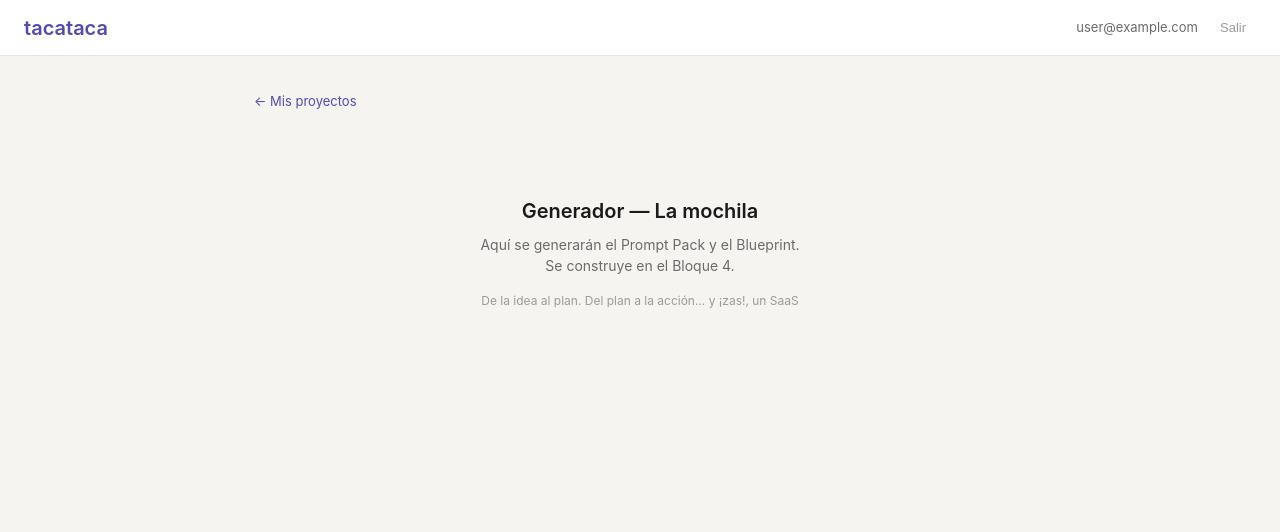
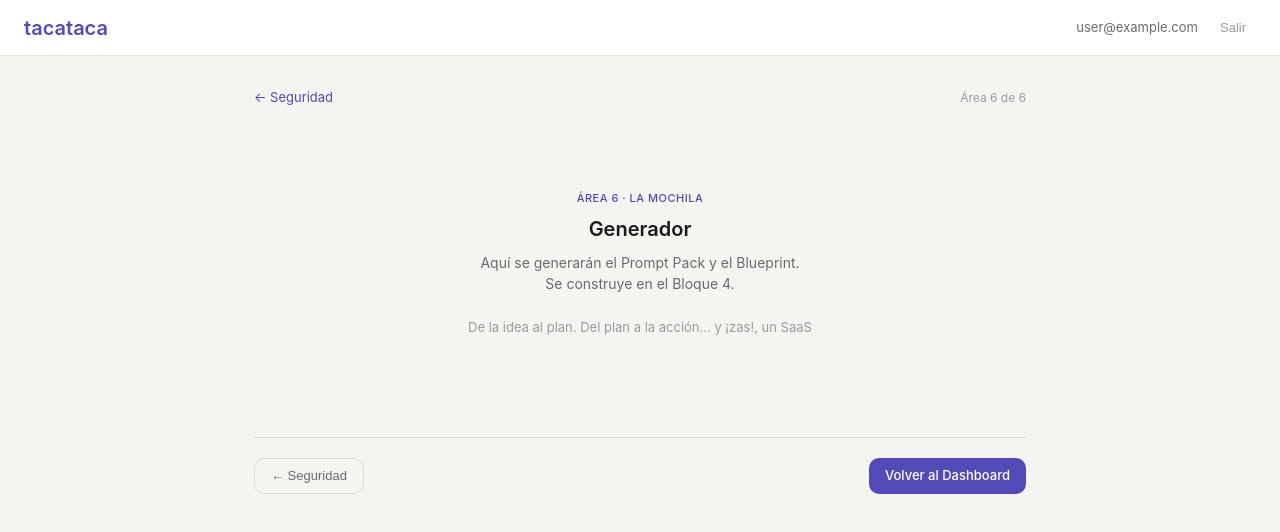
Before and after one commit to FGQ98/TACATACA, a React (Vite) app: page /proyecto/1/generador in a window 1280 px wide. Shown: the top 532 px of the page. Built offline with nearby package versions, Linux system fonts and the light colour scheme; no server answers; sample sign-in values are in the browser's storage.

Commit message:
Bloque 2b: flujo completo 8 pantallas con navegación entre áreas

```diff
--- a/src/App.jsx
+++ b/src/App.jsx
@@ -3,6 +3,10 @@ import { useAuth } from './context/AuthContext'
 import Login from './pages/Login'
 import Dashboard from './pages/Dashboard'
 import BriefWizard from './pages/BriefWizard'
+import Research from './pages/Research'
+import Structure from './pages/Structure'
+import Stack from './pages/Stack'
+import Security from './pages/Security'
 import Generator from './pages/Generator'
 import Layout from './components/Layout'
 import PrivateRoute from './components/PrivateRoute'
@@ -26,6 +30,10 @@ export default function App() {
         <Route element={<Layout />}>
           <Route path="/" element={<Dashboard />} />
           <Route path="/proyecto/:projectId/brief" element={<BriefWizard />} />
+          <Route path="/proyecto/:projectId/investigacion" element={<Research />} />
+          <Route path="/proyecto/:projectId/estructura" element={<Structure />} />
+          <Route path="/proyecto/:projectId/stack" element={<Stack />} />
+          <Route path="/proyecto/:projectId/seguridad" element={<Security />} />
           <Route path="/proyecto/:projectId/generador" element={<Generator />} />
         </Route>
       </Route>
--- a/src/pages/BriefWizard.jsx
+++ b/src/pages/BriefWizard.jsx
@@ -37,8 +37,7 @@ export default function BriefWizard() {
 
   function handleNext() {
     if (isLast) {
-      // Ir a la siguiente área (Investigación - placeholder por ahora)
-      navigate(`/proyecto/${projectId}/generador`)
+      navigate(`/proyecto/${projectId}/investigacion`)
     } else {
       setCurrentStep((s) => s + 1)
     }
--- a/src/pages/Generator.jsx
+++ b/src/pages/Generator.jsx
@@ -1,33 +1,40 @@
 import { useParams, Link } from 'react-router-dom'
+
+const PURPLE = '#534AB7'
 
 export default function Generator() {
   const { projectId } = useParams()
 
   return (
     <div>
-      <div style={{ marginBottom: '24px' }}>
-        <Link
-          to="/"
-          style={{
-            fontSize: '13px',
-            color: 'var(--tc-purple)',
-            textDecoration: 'none',
-          }}
-        >
-          ← Mis proyectos
+      <div style={{ display: 'flex', justifyContent: 'space-between', alignItems: 'center', marginBottom: '16px' }}>
+        <Link to={`/proyecto/${projectId}/seguridad`} style={{ fontSize: '13px', color: PURPLE, textDecoration: 'none' }}>
+          ← Seguridad
         </Link>
+        <span style={{ fontSize: '12px', color: 'var(--tc-text-hint)' }}>Área 6 de 6</span>
       </div>
 
       <div className="placeholder-page">
-        <div className="placeholder-title">Generador — La mochila</div>
+        <span style={{ fontSize: '11px', fontWeight: '500', color: PURPLE, textTransform: 'uppercase', letterSpacing: '0.5px' }}>
+          Área 6 · La mochila
+        </span>
+        <div className="placeholder-title" style={{ marginTop: '6px' }}>Generador</div>
         <p className="placeholder-text">
           Aquí se generarán el Prompt Pack y el Blueprint.
-          <br />
-          Se construye en el Bloque 4.
+          <br />Se construye en el Bloque 4.
         </p>
-        <p style={{ fontSize: '12px', color: 'var(--tc-text-hint)', marginTop: '16px' }}>
+        <p style={{ fontSize: '13px', color: 'var(--tc-text-hint)', marginTop: '24px' }}>
           De la idea al plan. Del plan a la acción... y ¡zas!, un SaaS
         </p>
+      </div>
+
+      <div style={{ display: 'flex', justifyContent: 'space-between', marginTop: '40px', paddingTop: '20px', borderTop: '1px solid var(--tc-border)' }}>
+        <button className="btn btn-secondary" onClick={() => window.history.back()}>
+          ← Seguridad
+        </button>
+        <Link to="/" className="btn btn-primary" style={{ textDecoration: 'none' }}>
+          Volver al Dashboard
+        </Link>
       </div>
     </div>
   )
--- /dev/null
+++ b/src/pages/Research.jsx
@@ -0,0 +1,39 @@
+import { useParams, Link, useNavigate } from 'react-router-dom'
+
+const PURPLE = '#534AB7'
+
+export default function Research() {
+  const { projectId } = useParams()
+  const navigate = useNavigate()
+
+  return (
+    <div>
+      <div style={{ display: 'flex', justifyContent: 'space-between', alignItems: 'center', marginBottom: '16px' }}>
+        <Link to={`/proyecto/${projectId}/brief`} style={{ fontSize: '13px', color: PURPLE, textDecoration: 'none' }}>
+          ← Brief
+        </Link>
+        <span style={{ fontSize: '12px', color: 'var(--tc-text-hint)' }}>Área 2 de 6</span>
+      </div>
+
+      <div className="placeholder-page">
+        <span style={{ fontSize: '11px', fontWeight: '500', color: PURPLE, textTransform: 'uppercase', letterSpacing: '0.5px' }}>
+          Área 2 · La exploración del barrio
+        </span>
+        <div className="placeholder-title" style={{ marginTop: '6px' }}>Investigación</div>
+        <p className="placeholder-text">
+          Competencia, funcionalidades, tendencias y precios del barrio.
+          <br />Se construye en el Bloque 3.
+        </p>
+      </div>
+
+      <div style={{ display: 'flex', justifyContent: 'space-between', marginTop: '40px', paddingTop: '20px', borderTop: '1px solid var(--tc-border)' }}>
+        <button className="btn btn-secondary" onClick={() => navigate(`/proyecto/${projectId}/brief`)}>
+          ← Brief
+        </button>
+        <button className="btn btn-primary" onClick={() => navigate(`/proyecto/${projectId}/estructura`)}>
+          Siguiente área →
+        </button>
+      </div>
+    </div>
+  )
+}
--- /dev/null
+++ b/src/pages/Security.jsx
@@ -0,0 +1,39 @@
+import { useParams, Link, useNavigate } from 'react-router-dom'
+
+const PURPLE = '#534AB7'
+
+export default function Security() {
+  const { projectId } = useParams()
+  const navigate = useNavigate()
+
+  return (
+    <div>
+      <div style={{ display: 'flex', justifyContent: 'space-between', alignItems: 'center', marginBottom: '16px' }}>
+        <Link to={`/proyecto/${projectId}/stack`} style={{ fontSize: '13px', color: PURPLE, textDecoration: 'none' }}>
+          ← Stack
+        </Link>
+        <span style={{ fontSize: '12px', color: 'var(--tc-text-hint)' }}>Área 5 de 6</span>
+      </div>
+
+      <div className="placeholder-page">
+        <span style={{ fontSize: '11px', fontWeight: '500', color: PURPLE, textTransform: 'uppercase', letterSpacing: '0.5px' }}>
+          Área 5 · Las llaves del negocio
+        </span>
+        <div className="placeholder-title" style={{ marginTop: '6px' }}>Seguridad</div>
+        <p className="placeholder-text">
+          Roles, permisos, capas de seguridad y checklist legal.
+          <br />Se construye en el Bloque 3.
+        </p>
+      </div>
+
+      <div style={{ display: 'flex', justifyContent: 'space-between', marginTop: '40px', paddingTop: '20px', borderTop: '1px solid var(--tc-border)' }}>
+        <button className="btn btn-secondary" onClick={() => navigate(`/proyecto/${projectId}/stack`)}>
+          ← Stack
+        </button>
+        <button className="btn btn-primary" onClick={() => navigate(`/proyecto/${projectId}/generador`)}>
+          Siguiente área →
+        </button>
+      </div>
+    </div>
+  )
+}
--- /dev/null
+++ b/src/pages/Stack.jsx
@@ -0,0 +1,39 @@
+import { useParams, Link, useNavigate } from 'react-router-dom'
+
+const PURPLE = '#534AB7'
+
+export default function Stack() {
+  const { projectId } = useParams()
+  const navigate = useNavigate()
+
+  return (
+    <div>
+      <div style={{ display: 'flex', justifyContent: 'space-between', alignItems: 'center', marginBottom: '16px' }}>
+        <Link to={`/proyecto/${projectId}/estructura`} style={{ fontSize: '13px', color: PURPLE, textDecoration: 'none' }}>
+          ← Estructura
+        </Link>
+        <span style={{ fontSize: '12px', color: 'var(--tc-text-hint)' }}>Área 4 de 6</span>
+      </div>
+
+      <div className="placeholder-page">
+        <span style={{ fontSize: '11px', fontWeight: '500', color: PURPLE, textTransform: 'uppercase', letterSpacing: '0.5px' }}>
+          Área 4 · Las instalaciones del local
+        </span>
+        <div className="placeholder-title" style={{ marginTop: '6px' }}>Stack</div>
+        <p className="placeholder-text">
+          Servicios, proveedores, conexiones y costes.
+          <br />Se construye en el Bloque 3.
+        </p>
+      </div>
+
+      <div style={{ display: 'flex', justifyContent: 'space-between', marginTop: '40px', paddingTop: '20px', borderTop: '1px solid var(--tc-border)' }}>
+        <button className="btn btn-secondary" onClick={() => navigate(`/proyecto/${projectId}/estructura`)}>
+          ← Estructura
+        </button>
+        <button className="btn btn-primary" onClick={() => navigate(`/proyecto/${projectId}/seguridad`)}>
+          Siguiente área →
+        </button>
+      </div>
+    </div>
+  )
+}
--- /dev/null
+++ b/src/pages/Structure.jsx
@@ -0,0 +1,39 @@
+import { useParams, Link, useNavigate } from 'react-router-dom'
+
+const PURPLE = '#534AB7'
+
+export default function Structure() {
+  const { projectId } = useParams()
+  const navigate = useNavigate()
+
+  return (
+    <div>
+      <div style={{ display: 'flex', justifyContent: 'space-between', alignItems: 'center', marginBottom: '16px' }}>
+        <Link to={`/proyecto/${projectId}/investigacion`} style={{ fontSize: '13px', color: PURPLE, textDecoration: 'none' }}>
+          ← Investigación
+        </Link>
+        <span style={{ fontSize: '12px', color: 'var(--tc-text-hint)' }}>Área 3 de 6</span>
+      </div>
+
+      <div className="placeholder-page">
+        <span style={{ fontSize: '11px', fontWeight: '500', color: PURPLE, textTransform: 'uppercase', letterSpacing: '0.5px' }}>
+          Área 3 · El edificio
+        </span>
+        <div className="placeholder-title" style={{ marginTop: '6px' }}>Estructura</div>
+        <p className="placeholder-text">
+          Carpetas, archivos y arquitectura del proyecto.
+          <br />Se construye en el Bloque 3.
+        </p>
+      </div>
+
+      <div style={{ display: 'flex', justifyContent: 'space-between', marginTop: '40px', paddingTop: '20px', borderTop: '1px solid var(--tc-border)' }}>
+        <button className="btn btn-secondary" onClick={() => navigate(`/proyecto/${projectId}/investigacion`)}>
+          ← Investigación
+        </button>
+        <button className="btn btn-primary" onClick={() => navigate(`/proyecto/${projectId}/stack`)}>
+          Siguiente área →
+        </button>
+      </div>
+    </div>
+  )
+}
```
